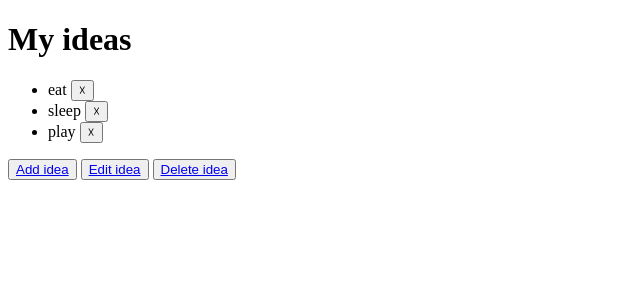
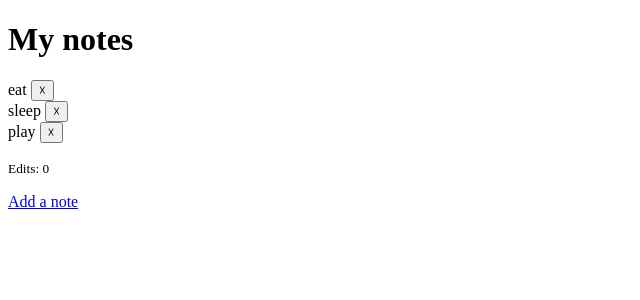
Before and after one commit to Glukasze/Flask_note, a Flask app: page / in a window 1280 px wide. Shown: the top 300 px of the page, without its empty margins (0-640 px from the left). Run offline with Flask 2, Linux system fonts and the light colour scheme.

Commit message:
project finalized

```diff
--- a/server.py
+++ b/server.py
@@ -1,16 +1,28 @@
-from flask import Flask, render_template, request
+from flask import Flask, render_template, request, redirect
 
 app = Flask(__name__)
 
-ideas = ["eat", "sleep", "play"]
+notes = ["eat", "sleep", "play"]
+edits_counter = 0
 
 
-@app.route('/')
+@app.route('/', methods=["GET", "POST"])
 def base():
-    return render_template("base.html", ideas = ideas)
+    if request.method == "POST":
+        notes.remove(request.form["delete_button"])
+        global edits_counter
+        edits_counter += 1
+        return redirect("/")
+    return render_template("base.html", notes = notes, edits_counter = edits_counter)
 
 @app.route("/note", methods=["GET", "POST"])
 def note():
+    if request.method == "POST":
+        global edits_counter
+        edits_counter += 1
+        notes.append(request.form["edit_note"])
+        return redirect("/")
+
     return render_template("note.html")
 
 
--- a/templates/base.html
+++ b/templates/base.html
@@ -2,21 +2,21 @@
 <html lang="en">
 <head>
     <meta charset="UTF-8">
-    <title>Note</title>
+    <title>My notes</title>
 </head>
 <body>
-<h1>My ideas</h1>
-<ul>
-    {% for idea in ideas %}
-    <li>{{idea}} <button name="submit_delete" type="submit" formmethod="post">&#9747;</button> </li>
+<h1>My notes</h1>
+{% if ideas == [] %}
+<p>There are currently no ideas saved</p>
+{% else %}
+    {% for note in notes %}
+        <form method="post" action="">
+        <label>{{ note }}</label>
+        <button id="button" name="delete_button" value="{{ note }}">&#9747;</button>
+        </form>
     {% endfor %}
-</ul>
-<div id="options">
-    <form>
-        <button><a href="/add">Add idea</a></button>
-        <button><a href="/edit">Edit idea</a></button>
-        <button><a href="/delete">Delete idea</a></button>
-    </form>
-</div>
+    {% endif %}
+<p><small>Edits: {{ edits_counter }}</small></p>
+<p><a href="/note">Add a note</a></p>
 </body>
 </html>
```
Also changed, not shown: templates/note.html (+6 -1 lines).
